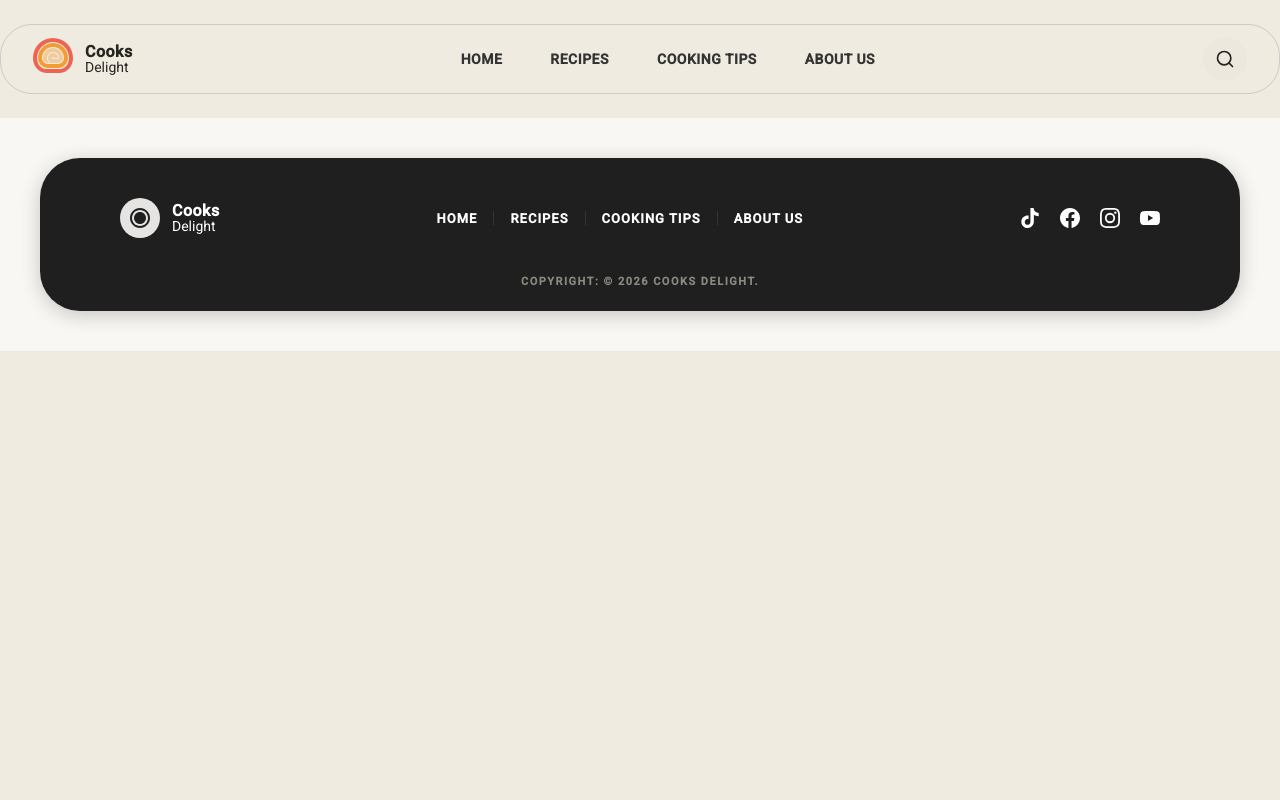
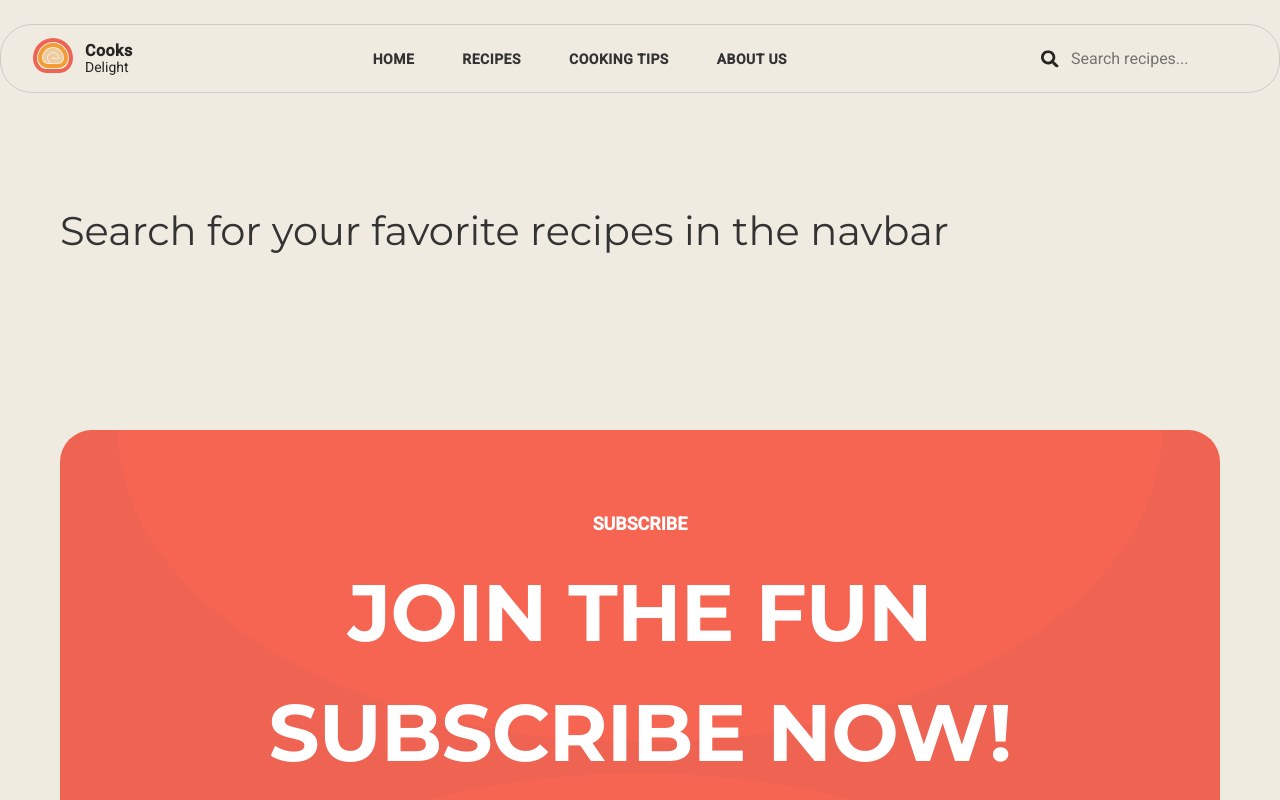
Before and after one commit to Asmaa-Edris/Cooks-Delight, a React (Vite) app in the folder cooks-delight/: page /search in a window 1280 px wide. Shown: the top 800 px of the page. Built offline with nearby package versions, Linux system fonts and the light colour scheme.

Commit message:
start search page

```diff
--- a/cooks-delight/src/App.jsx
+++ b/cooks-delight/src/App.jsx
@@ -4,6 +4,7 @@ import { BrowserRouter as Router, Routes, Route } from 'react-router-dom';
 
 import About from './pages/About/About';
 import Blog from './pages/Blog/Blog';
+import Search from './pages/search/Search';
 import Navbar from './components/layout/navbar/Navbar';
 import Footer from './components/layout/footer/Footer';
 
@@ -19,6 +20,7 @@ function App() {
 
             <Route path="/about" element={<About />} />
             <Route path="/blog" element={<Blog />} />
+            <Route path="/search" element={<Search />} />
 
           </Routes>
           <Footer />
--- a/cooks-delight/src/components/layout/navbar/Navbar.jsx
+++ b/cooks-delight/src/components/layout/navbar/Navbar.jsx
@@ -1,12 +1,26 @@
 import { useState } from "react";
-import { NavLink, Link } from "react-router-dom";
-import { FiMenu, FiX, FiSearch } from "react-icons/fi";
-import { FaFacebookF, FaInstagram, FaYoutube } from "react-icons/fa";
+import { NavLink, Link, useNavigate, useLocation } from "react-router-dom";
+import { FiMenu, FiX } from "react-icons/fi";
+import { FaFacebookF, FaInstagram, FaYoutube, FaSearch } from "react-icons/fa";
 import "./Navbar.css";
 import logo from './Logo.svg';
+import Input from "../../common/input/Input";
 
 export default function Navbar() {
   const [menuOpen, setMenuOpen] = useState(false);
+  const navigate = useNavigate();
+  const location = useLocation();
+  const searchParams = new URLSearchParams(location.search);
+  const query = searchParams.get('q') || '';
+
+  const handleSearchChange = (e) => {
+    const val = e.target.value;
+    if (val) {
+      navigate(`/search?q=${encodeURIComponent(val)}`);
+    } else {
+      navigate(`/search`);
+    }
+  };
 
   return (
     <nav className={`navbar ${menuOpen ? "navbar-expanded" : ""}`}>
@@ -30,7 +44,16 @@ export default function Navbar() {
           </ul>
 
           <div className="nav-actions">
-            <button className="search-btn"><FiSearch /></button>
+            <div style={{ width: '220px' }}>
+              <Input
+                type="text"
+                variant="search"
+                iconLeft={<FaSearch />}
+                placeholder="Search recipes..."
+                value={query}
+                onChange={handleSearchChange}
+              />
+            </div>
             <button className="menu-btn" onClick={() => setMenuOpen(true)}>
               <FiMenu />
             </button>
@@ -59,9 +82,18 @@ export default function Navbar() {
             <li><NavLink to="/about" onClick={() => setMenuOpen(false)}>ABOUT US</NavLink></li>
           </ul>
 
-          <div className="menu-actions">
-            <button className="search-icon-mobile"><FiSearch /></button>
-            <button className="signup-btn">SIGN UP NOW!</button>
+          <div className="menu-actions" style={{ flexDirection: 'column', alignItems: 'stretch' }}>
+            <div style={{ marginBottom: '10px' }}>
+              <Input
+                type="text"
+                variant="search"
+                iconLeft={<FaSearch />}
+                placeholder="Search recipes..."
+                value={query}
+                onChange={handleSearchChange}
+              />
+            </div>
+            <button className="signup-btn" style={{ padding: '14px 0' }}>SIGN UP NOW!</button>
           </div>
 
           <div className="socials">
--- a/cooks-delight/src/index.css
+++ b/cooks-delight/src/index.css
@@ -28,6 +28,7 @@ h6 {
 
 p,
 span,
+div,
 a,
 li,
 button,
--- /dev/null
+++ b/cooks-delight/src/pages/search/Search.jsx
@@ -0,0 +1,29 @@
+import Banner from "../../components/layout/banner/Banner";
+import { useLocation } from "react-router-dom";
+import "./search.css";
+
+export default function Search() {
+    const location = useLocation();
+    const searchParams = new URLSearchParams(location.search);
+    const searchTerm = searchParams.get('q') || '';
+
+    return (
+        <>
+            <main className="search-page">
+                <div className="search-header" style={{ padding: "60px 20px", textAlign: "left", maxWidth: "1200px", margin: "0 auto" }}>
+                    {searchTerm ? (
+                        <h2 style={{ marginTop: "30px", fontWeight: "bold", color: "black" }}>
+                            DISPLAYING RESULTS FOR <span style={{ fontWeight: "bold", color: "var(--primary-orange)" }}> "{searchTerm}"</span>
+                        </h2>
+                    ) : (
+                        <h2 style={{ marginTop: "30px", fontWeight: "normal", color: "var(--text-gray)" }}>
+                            Search for your favorite recipes in the navbar
+                        </h2>
+                    )}
+                </div>
+            </main >
+
+            <Banner />
+        </>
+    );
+}
```
Also changed, not shown: cooks-delight/src/pages/About/About.css (+15 -5 lines), cooks-delight/src/pages/search/search.css (added). Lines whose indentation alone changed are shown as unchanged.
